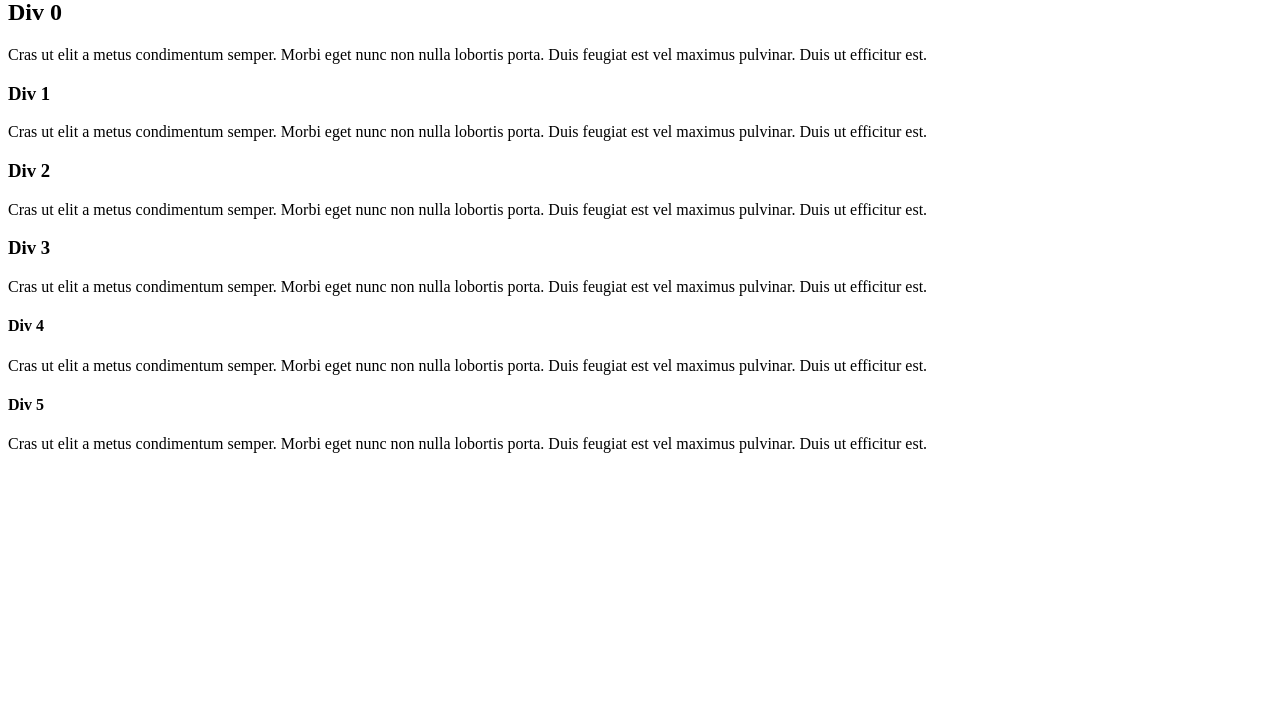
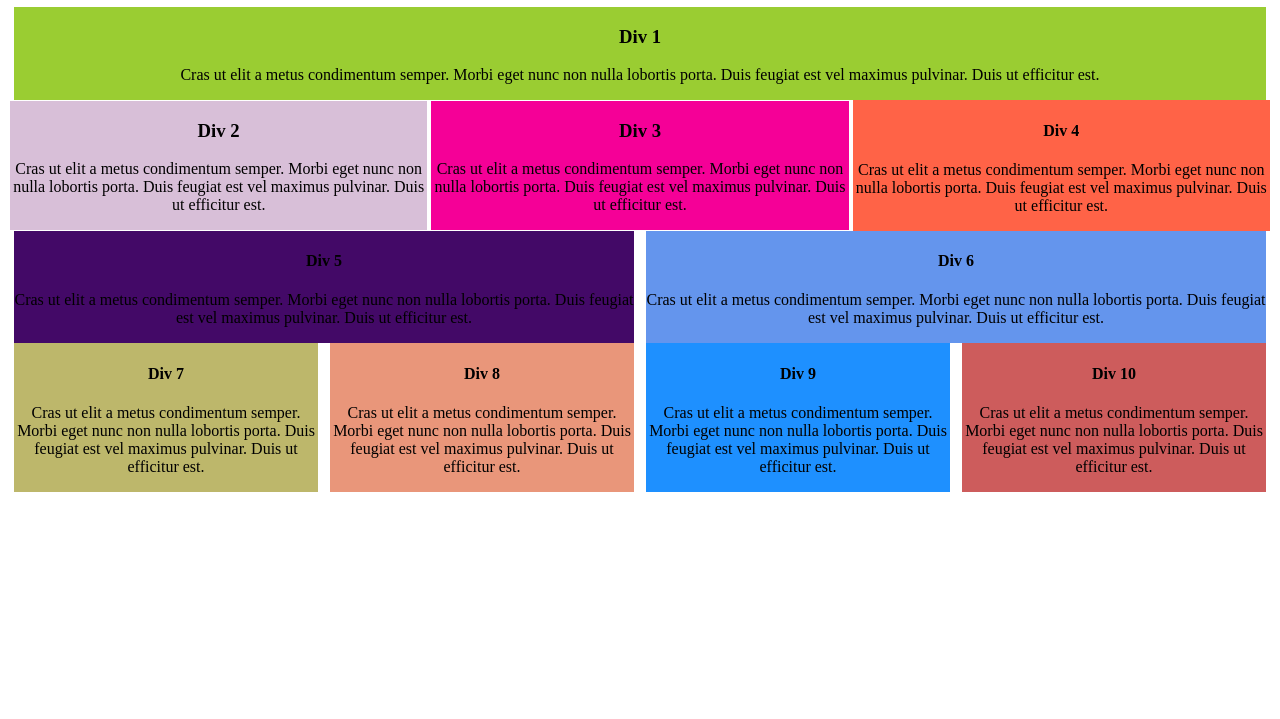
Before and after one commit to BranJaLu/Media-Querries, a plain HTML site: page index.html in a window 1280 px wide. Shown: the part 81-800 px from the top of the page. Drawn offline with Linux system fonts and the light colour scheme.

Commit message:
Media I finished

```diff
--- a/css/media-queries-practice.css
+++ b/css/media-queries-practice.css
@@ -1,6 +1,58 @@
 /* ----------------------------------------
 
 Styles for Media Queries Practice Exercise
-Author: Your Name Here
+Author: Brandon Lu
 
 ----------------------------------------- */
+.bigbox {
+display: flex;
+flex-wrap: wrap;
+align-items: center;
+align-content: center;
+justify-content: space-around;
+text-align: center;
+}
+
+.box1{ background-color: yellowgreen; flex-basis: 99%}
+.box2{background-color: thistle; flex-basis: 33%;}
+.box3{background-color: rgb(245, 0, 151);flex-basis: 33%;}
+.box4{ background-color: tomato;flex-basis: 33%; }
+.box5{background-color: rgb(67,9,103);flex-basis:49% ;}
+.box6{background-color: cornflowerblue;flex-basis: 49%;}
+.box7{background-color: darkkhaki;flex-basis: 24%;}
+.box8{background-color: darksalmon;flex-basis: 24%;}
+.box9{background-color: dodgerblue;flex-basis: 24%;}
+.box10{background-color: indianred;flex-basis: 24%;}
+
+@media screen and (max-width: 640px) {
+
+   body {
+       background-color: red;
+   }
+.box1{ background-color: yellowgreen; flex-basis: 99%}
+.box2{background-color: thistle; flex-basis: 49%;}
+.box3{background-color: rgb(245, 0, 151);flex-basis: 49%;}
+.box4{ background-color: tomato;flex-basis: 99%; }
+.box5{background-color: rgb(67,9,103);flex-basis:99% ;}
+.box6{background-color: cornflowerblue;flex-basis: 99%;}
+.box7{background-color: darkkhaki;flex-basis: 99%;}
+.box8{background-color: darksalmon;flex-basis: 99%;}
+.box9{background-color: dodgerblue;flex-basis: 99%;}
+.box10{background-color: indianred;flex-basis: 99%;}
+}
+@media screen and (min-width: 639px) and (max-width: 1024px) {
+
+   body{
+      background-color: teal;
+   }
+   .box1{ background-color: yellowgreen; flex-basis: 99%}
+   .box2{background-color: thistle; flex-basis: 49%;}
+   .box3{background-color: rgb(245, 0, 151);flex-basis: 49%;}
+   .box4{ background-color: tomato;flex-basis: 49%; }
+   .box5{background-color: rgb(67,9,103);flex-basis:49% ;}
+   .box6{background-color: cornflowerblue;flex-basis: 49%;}
+   .box7{background-color: darkkhaki;flex-basis: 49%;}
+   .box8{background-color: darksalmon;flex-basis: 24%;}
+   .box9{background-color: dodgerblue;flex-basis: 24%;}
+   .box10{background-color: indianred;flex-basis: 24%;}
+}
--- a/index.html
+++ b/index.html
@@ -1,58 +1,79 @@
 <!doctype html>
 <html lang="en">
+
 <head>
     <meta charset="utf-8">
     <meta name="viewport" content="width=device-width, initial-scale=1.0">
     <title>Your Name | Media Queries Practice</title>
     <link rel="stylesheet" href="css/media-queries-practice.css">
+</head>
 
-    </head>
 <body>
-        <div>
-
+    <div class="bigbox">
         <h1>Media Queries Demo</h1>
 
-            <div>
-
-                <div>
-                    <h2>Div 0</h2>
-                    <p>Cras ut elit a metus condimentum semper. Morbi eget nunc non nulla lobortis porta. Duis feugiat est vel maximus pulvinar. Duis ut efficitur est.</p>
+            <div class="box1">
+                <h3>Div 1</h3>
+                <p>Cras ut elit a metus condimentum semper. Morbi eget nunc non nulla lobortis porta. Duis feugiat est
+                    vel maximus pulvinar. Duis ut efficitur est.</p>
             </div>
 
+            <div class="box2">
+                <h3>Div 2</h3>
+                <p>Cras ut elit a metus condimentum semper. Morbi eget nunc non nulla lobortis porta. Duis feugiat est
+                    vel maximus pulvinar. Duis ut efficitur est.</p>
             </div>
 
-            <div>
-                <div>
-                    <h3>Div 1</h3>
-                    <p>Cras ut elit a metus condimentum semper. Morbi eget nunc non nulla lobortis porta. Duis feugiat est vel maximus pulvinar. Duis ut efficitur est.</p>
+            <div class="box3">
+                <h3>Div 3</h3>
+                <p>Cras ut elit a metus condimentum semper. Morbi eget nunc non nulla lobortis porta. Duis feugiat est
+                    vel maximus pulvinar. Duis ut efficitur est.</p>
             </div>
 
-                <div>
-                    <h3>Div 2</h3>
-                    <p>Cras ut elit a metus condimentum semper. Morbi eget nunc non nulla lobortis porta. Duis feugiat est vel maximus pulvinar. Duis ut efficitur est.</p>
+            <div class="box4">
+                <h4>Div 4</h3>
+                    <p>Cras ut elit a metus condimentum semper. Morbi eget nunc non nulla lobortis porta. Duis feugiat
+                        est vel maximus pulvinar. Duis ut efficitur est.</p>
             </div>
 
-                <div>
-                    <h3>Div 3</h3>
-                    <p>Cras ut elit a metus condimentum semper. Morbi eget nunc non nulla lobortis porta. Duis feugiat est vel maximus pulvinar. Duis ut efficitur est.</p>
+            <div class="box5">
+                <h4>Div 5</h3>
+                    <p>Cras ut elit a metus condimentum semper. Morbi eget nunc non nulla lobortis porta. Duis feugiat
+                        est vel maximus pulvinar. Duis ut efficitur est.</p>
             </div>
 
-            </div>
-            <div>
-
-                <div>
-                    <h4>Div 4</h3>
-                    <p>Cras ut elit a metus condimentum semper. Morbi eget nunc non nulla lobortis porta. Duis feugiat est vel maximus pulvinar. Duis ut efficitur est.</p>
+            <div class="box6">
+                <h4>Div 6</h3>
+                    <p>Cras ut elit a metus condimentum semper. Morbi eget nunc non nulla lobortis porta. Duis feugiat
+                        est vel maximus pulvinar. Duis ut efficitur est.</p>
             </div>
 
-                <div>
-                    <h4>Div 5</h3>
-                    <p>Cras ut elit a metus condimentum semper. Morbi eget nunc non nulla lobortis porta. Duis feugiat est vel maximus pulvinar. Duis ut efficitur est.</p>
+            <div class="box7">
+                <h4>Div 7</h3>
+                    <p>Cras ut elit a metus condimentum semper. Morbi eget nunc non nulla lobortis porta. Duis feugiat
+                        est vel maximus pulvinar. Duis ut efficitur est.</p>
             </div>
 
+            <div class="box8">
+                <h4>Div 8</h3>
+                    <p>Cras ut elit a metus condimentum semper. Morbi eget nunc non nulla lobortis porta. Duis feugiat
+                        est vel maximus pulvinar. Duis ut efficitur est.</p>
+            </div>
+
+            <div class="box9">
+                <h4>Div 9</h3>
+                    <p>Cras ut elit a metus condimentum semper. Morbi eget nunc non nulla lobortis porta. Duis feugiat
+                        est vel maximus pulvinar. Duis ut efficitur est.</p>
+            </div>
+
+            <div class="box10">
+                <h4>Div 10</h3>
+                    <p>Cras ut elit a metus condimentum semper. Morbi eget nunc non nulla lobortis porta. Duis feugiat
+                        est vel maximus pulvinar. Duis ut efficitur est.</p>
             </div>
 
     </div>
 
 </body>
+
 </html>
```
Lines whose indentation alone changed are shown as unchanged.
